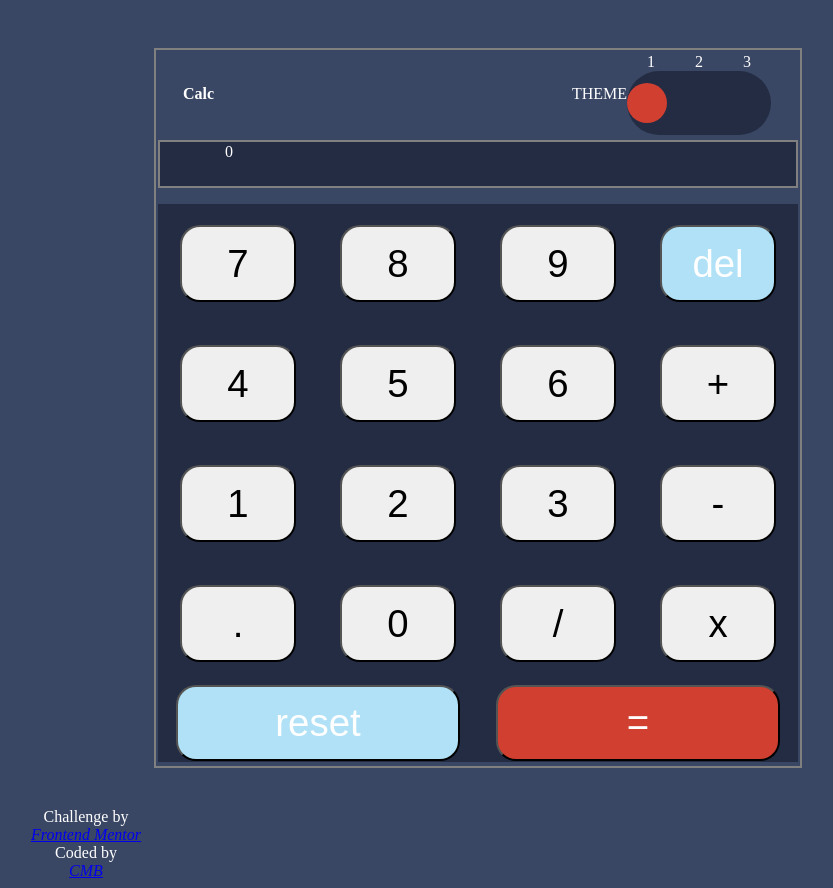
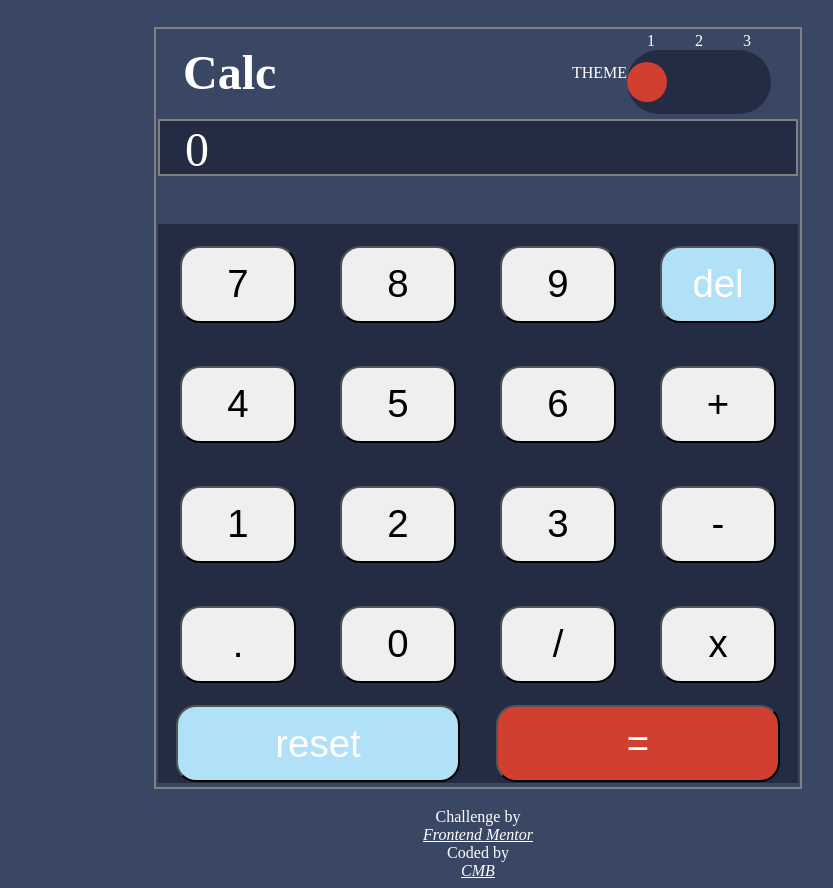
Before and after one commit to cmb347827/calculator-app-main, a plain HTML site: page index.html in a window 1280 px wide. Shown: the whole page, without its empty margins (162-995 px from the left). Drawn offline with Linux system fonts and the light colour scheme.

Commit message:
some small changes to font size etc

```diff
--- a/calculator-app-main.scss
+++ b/calculator-app-main.scss
@@ -202,13 +202,20 @@ legend {
         @include bg-color(map-get($theme1-colors,toggle-keypad-background),nth($theme1-fallback-colors,2));
      }
 }
+
+//prefers color scheme
+
+
 .calculator-container{
-
+        .font-size-3-em{
+           font-size:3em;
+        }
         thead tr{
            padding: 0 1.5em;
         }
         #output-parent{
             height: 3em;
+            max-height: 1.2em;
             margin-bottom: 1em;
         }
         .three-toggle-switch #toggle{
@@ -269,7 +276,7 @@ legend {
             max-width: 7.4em;
         }
         #output{
-           padding: 4em;
+           padding: 0.5em 0.5em;
         }
         .uppercase{
            text-transform: uppercase;
--- a/index.html
+++ b/index.html
@@ -20,7 +20,7 @@
                   </caption>
                   <thead class="justify-content-stretch">
                       <tr class="display-flex justify-content-between align-items-center">
-                          <th  scope="row">Calc</th>
+                          <th class="font-size-3-em" scope="row">Calc</th>
                           <td id="toggle-parent">
                                <fieldset class='three-toggle-switch display-flex justify-content-between align-items-center' aria-label="price switcher" role="radiogroup">
                                        <legend class="uppercase">theme</legend>
@@ -45,7 +45,7 @@
                   </thead>
                   <tbody class="display-grid">
                       <tr class="display-grid">
-                          <td id='output-parent' class=" justify-content-stretch gray-border"><output class='vertical-align' id="output">0</output></td>
+                          <td id='output-parent' class="font-size-3-em justify-content-stretch gray-border"><output class='vertical-align' id="output">0</output></td>
                       </tr>
                       <tr id='keypad' class="display-grid grid-template-columns-4 justify-items-center align-items-center input-outer">
                           <td><input class='font-size-2-4em calculate' type='button' value='7'></td>
@@ -82,11 +82,11 @@
 
           </form>
       </main>
-      <footer id='foot' class="attribution display-grid ">
-          <div class="justify-self-center justify-items-center">
-             <span class='margin-right-2'>Challenge by</span><address><a class='me-2' href="https://www.frontendmentor.io?ref=challenge" target="_blank">Frontend Mentor</a></address>
-             <span class='margin-right-2'>Coded by</span><address><a href="https://www.frontendmentor.io/profile/cmb347827">CMB</a></address>
-          </div>
+      <footer id='foot' class="attribution display-grid place-self-center">
+            <span class='justify-self-center'>Challenge by</span>
+            <address class=' justify-self-center'><a class='white-font' href="https://www.frontendmentor.io?ref=challenge" target="_blank">Frontend Mentor</a></address>
+            <span class='justify-self-center'>Coded by</span>
+            <address class='justify-self-center'><a class='white-font' href="https://www.frontendmentor.io/profile/cmb347827">CMB</a></address>
       </footer>
 
   <script src='calculator-app-main.js'></script>
```
Also changed, not shown: calculator-app-main.css, 1 other file.
